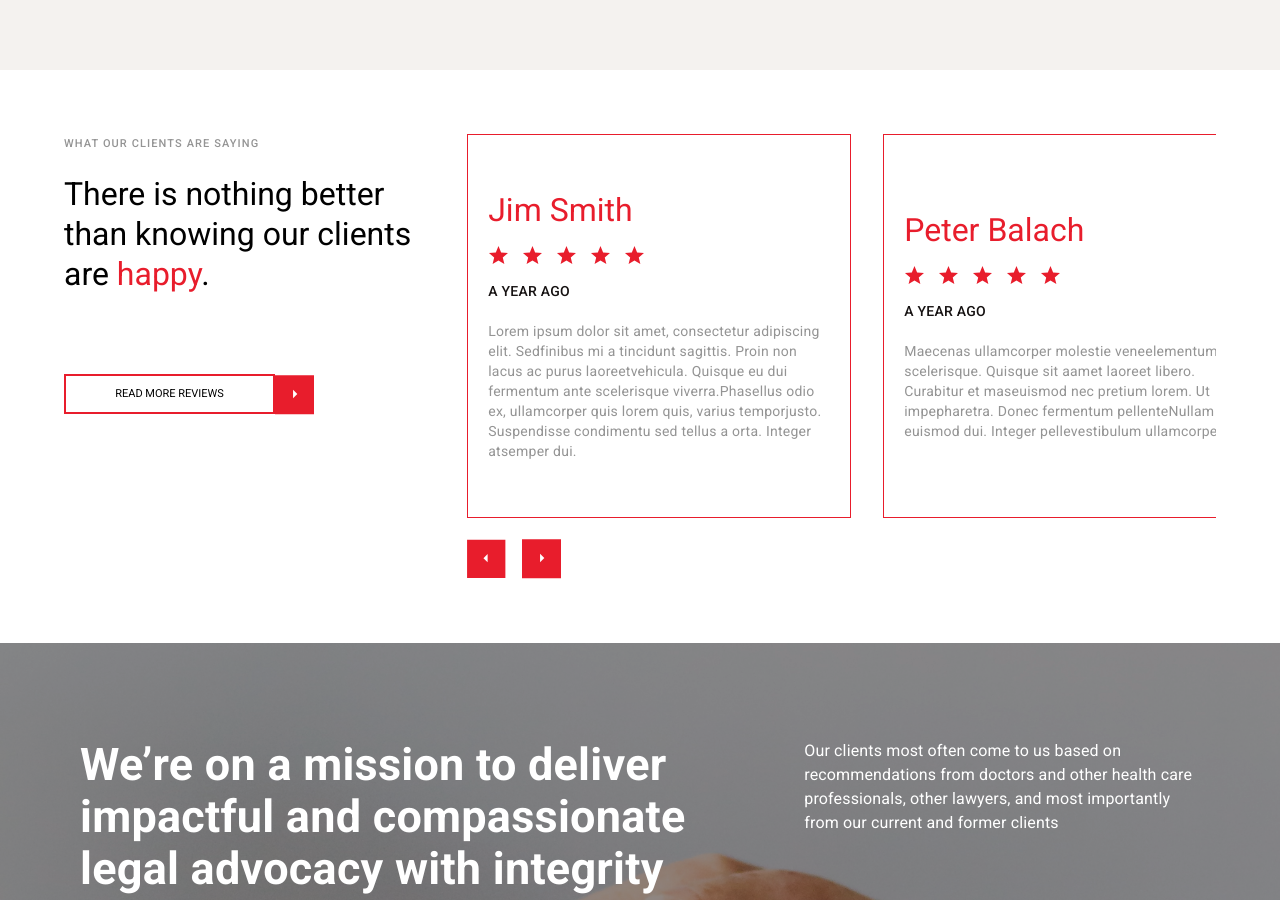
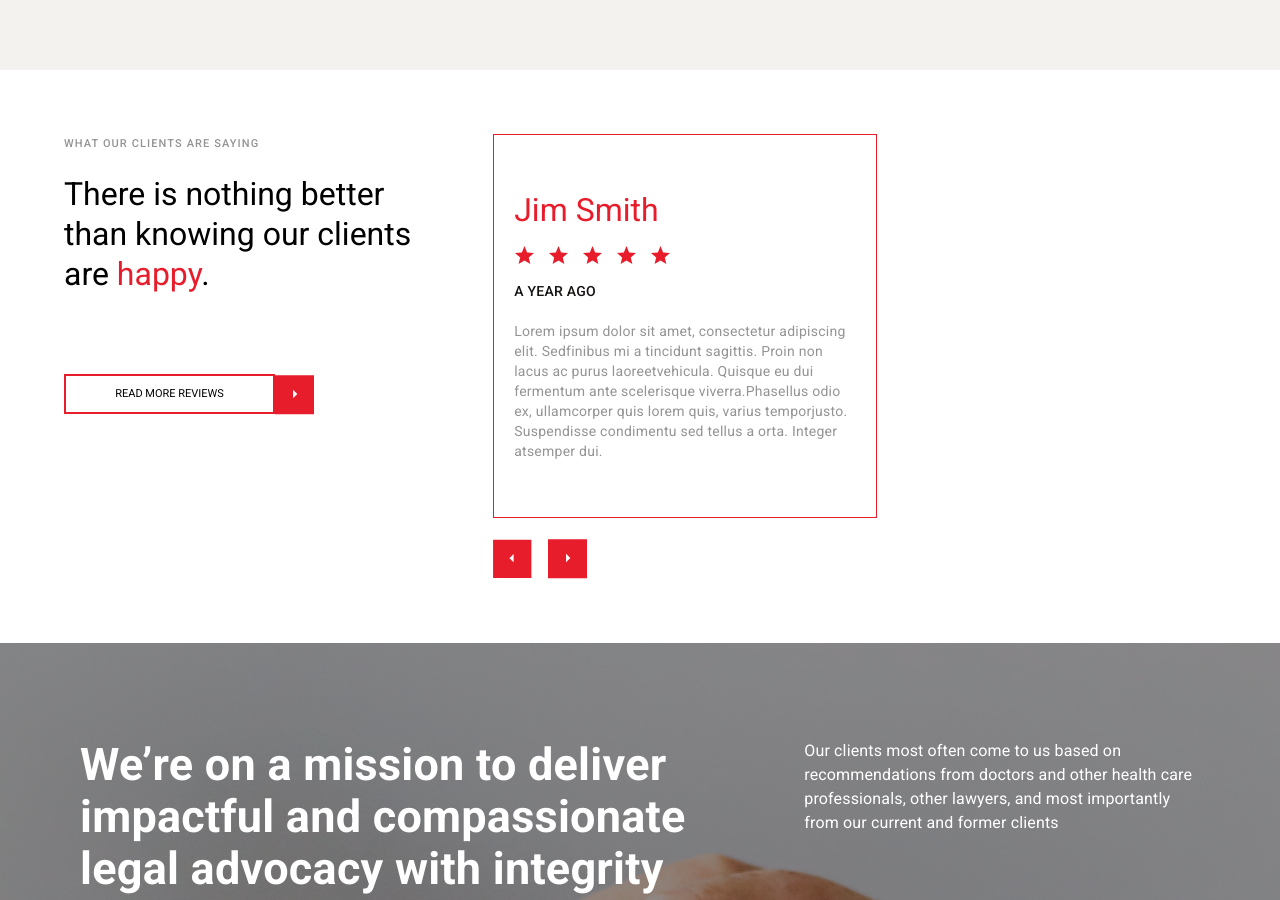
Before and after one commit to DevOluwatoyin/commercial-website, a React (Vite) app: page / in a window 1280 px wide. Shown: the part 2940-3840 px from the top of the page. Built offline with nearby package versions, Linux system fonts and the light colour scheme.

Commit message:
Working on the carousel feature

```diff
--- a/src/components/Carousel.jsx
+++ b/src/components/Carousel.jsx
@@ -1,20 +1,45 @@
-import React from "react";
+import React, { useState } from "react";
 import ArrowRight from "../assets/arrow-right.svg";
 import ArrowLeft from "../assets/arrow-left.svg";
 import { testimonies } from "../constants/instructions";
 import CarouselItem from "./CarouselItem";
 
 const Carousel = () => {
+  const [currentIndex, setCurrentIndex] = useState(0);
+
+  const nextItem = () => {
+    if (currentIndex < testimonies.length - 1) {
+      setCurrentIndex(currentIndex + 1);
+    }
+  };
+
+  const previousItem = () => {
+    if (currentIndex > 0) {
+      setCurrentIndex(currentIndex - 1);
+    }
+  };
+
   return (
     <div className="flex flex-col gap-5 md:w-[65%]">
       <div className="flex flex-nowrap gap-8 overflow-hidden md:items-center">
         {testimonies.map((testimony, id) => (
-          <CarouselItem detail={testimony} key={id} />
+          <CarouselItem
+            detail={testimony}
+            key={id}
+            isVisible={id === currentIndex}
+          />
         ))}
       </div>
       <div className="flex items-center gap-4">
-        <img src={ArrowLeft} alt="" />
-        <img src={ArrowRight} alt="" />
+        <button onClick={previousItem} disabled={currentIndex === 0}>
+          <img src={ArrowLeft} alt="" />
+        </button>
+        <button
+          onClick={nextItem}
+          disabled={currentIndex === testimonies.length - 1}
+        >
+          <img src={ArrowRight} alt="" />
+        </button>
       </div>
     </div>
   );
--- a/src/components/CarouselItem.jsx
+++ b/src/components/CarouselItem.jsx
@@ -2,8 +2,9 @@ import React from "react";
 import Typography from "./Typography";
 import stars from "../assets/stars.svg";
 
-const CarouselItem = ({ detail }) => {
+const CarouselItem = ({ detail, isVisible }) => {
   return (
+    isVisible && (
       <div className="flex w-72 flex-shrink-0 items-center justify-center space-y-7 border border-primary-main p-5 md:h-96 md:w-96">
         <div>
           <div className="space-y-4">
@@ -23,6 +24,7 @@ const CarouselItem = ({ detail }) => {
           </Typography>
         </div>
       </div>
+    )
   );
 };
 
--- a/src/components/Instruction.jsx
+++ b/src/components/Instruction.jsx
@@ -27,7 +27,7 @@ const Instruction = () => {
         </Typography>
       </div>
 
-      <div className="mt-16 grid grid-cols-1 gap-8 sm:grid-cols-2 sm:gap-10 md:grid-cols-3 md:gap-20">
+      <div className="mt-16 grid grid-cols-1 gap-8 sm:gap-10 md:grid-cols-2 md:gap-20 lg:grid-cols-3">
         {accidentInstructions.map((each, id) => (
           <div key={id} className="flex items-baseline gap-3">
             <Typography fontWeight="medium" variant="title-l">
```
Lines whose indentation alone changed are shown as unchanged.
